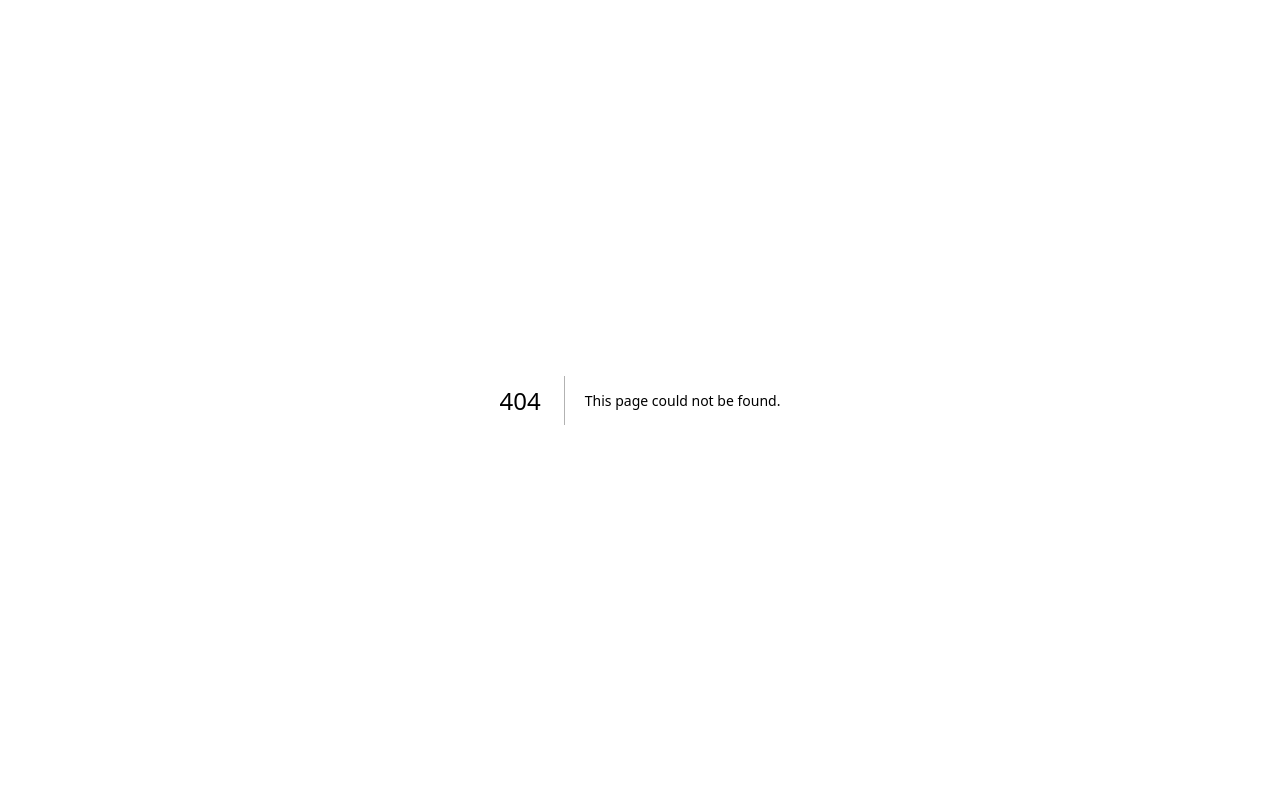
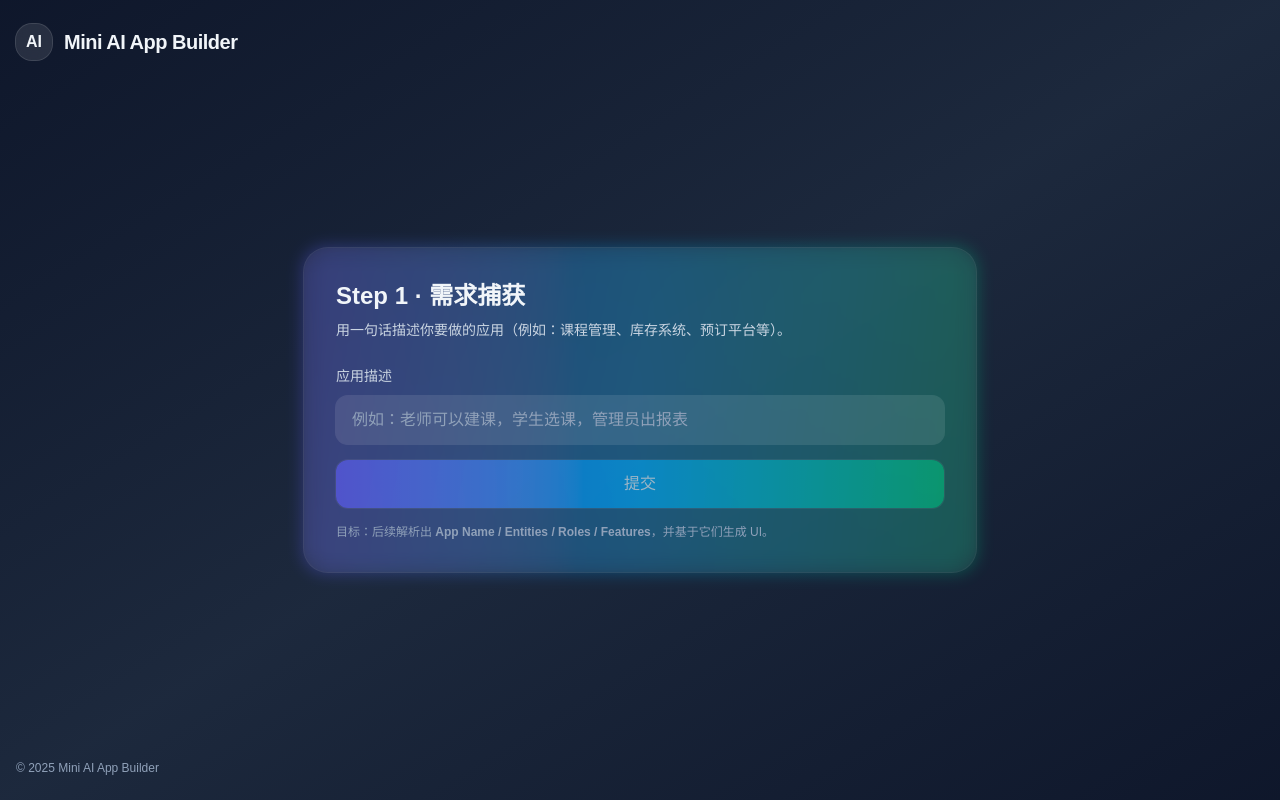
Before and after one commit to Tom8898/mini-ai-app, a Next.js app: page /home in a window 1280 px wide. Before the commit this address had no page. Built offline with nearby package versions, Linux system fonts and the light colour scheme.

Commit message:
add page

```diff
--- /dev/null
+++ b/app/home/page.js
@@ -0,0 +1,92 @@
+"use client";  // App Router 下需要声明客户端组件
+
+import { useState } from "react";
+
+export default function RequirementCapturePage() {
+  const [description, setDescription] = useState("");
+  const [loading, setLoading] = useState(false);
+
+  const handleSubmit = (e) => {
+    e.preventDefault();
+    if (!description.trim()) return;
+    setLoading(true);
+
+    // 模拟提交请求
+    setTimeout(() => {
+      console.log("User input:", description);
+      setLoading(false);
+      alert(
+        "已提交：" +
+          description +
+          "\n下一步：解析需求并生成简单 UI（Entities 表单、角色菜单等）"
+      );
+    }, 600);
+  };
+
+  return (
+    <div className="min-h-screen bg-gradient-to-br from-slate-900 via-slate-800 to-slate-900 text-slate-100 flex flex-col">
+      {/* Header */}
+      <header className="container mx-auto px-4 py-6">
+        <div className="flex items-center gap-3">
+          <div className="h-9 w-9 rounded-2xl bg-white/10 backdrop-blur ring-1 ring-white/20 flex items-center justify-center font-semibold">
+            AI
+          </div>
+          <h1 className="text-xl font-semibold tracking-tight">
+            Mini AI App Builder
+          </h1>
+        </div>
+      </header>
+
+      {/* Main */}
+      <main className="container mx-auto px-4 flex-1 grid place-items-center">
+        <div className="relative w-full max-w-2xl">
+          {/* Glow border */}
+          <div className="absolute -inset-0.5 bg-gradient-to-r from-indigo-500 via-sky-500 to-emerald-500 rounded-3xl blur opacity-30"></div>
+
+          <div className="relative rounded-3xl bg-white/5 ring-1 ring-white/10 backdrop-blur p-8">
+            <h2 className="text-2xl font-bold">Step 1 · 需求捕获</h2>
+            <p className="mt-2 text-sm text-slate-300">
+              用一句话描述你要做的应用（例如：课程管理、库存系统、预订平台等）。
+            </p>
+
+            <form onSubmit={handleSubmit} className="mt-6 space-y-4">
+              <label className="block">
+                <span className="text-sm text-slate-300">应用描述</span>
+                <input
+                  type="text"
+                  className="mt-2 w-full rounded-xl bg-white/10 ring-1 ring-white/10 focus:ring-2 focus:ring-sky-400 px-4 py-3 outline-none placeholder:text-slate-400"
+                  placeholder="例如：老师可以建课，学生选课，管理员出报表"
+                  value={description}
+                  onChange={(e) => setDescription(e.target.value)}
+                  required
+                />
+              </label>
+
+              <button
+                type="submit"
+                disabled={loading || !description.trim()}
+                className="w-full rounded-xl px-4 py-3 font-medium ring-1 ring-white/10 bg-gradient-to-r from-indigo-500 via-sky-500 to-emerald-500 disabled:opacity-60 disabled:cursor-not-allowed hover:brightness-110 transition"
+                aria-busy={loading}
+              >
+                {loading ? "提交中…" : "提交"}
+              </button>
+            </form>
+
+            <div className="mt-4 text-xs text-slate-400">
+              目标：后续解析出{" "}
+              <span className="font-semibold">
+                App Name / Entities / Roles / Features
+              </span>
+              ，并基于它们生成 UI。
+            </div>
+          </div>
+        </div>
+      </main>
+
+      {/* Footer */}
+      <footer className="container mx-auto px-4 py-6 text-xs text-slate-400">
+        © {new Date().getFullYear()} Mini AI App Builder
+      </footer>
+    </div>
+  );
+}
```
